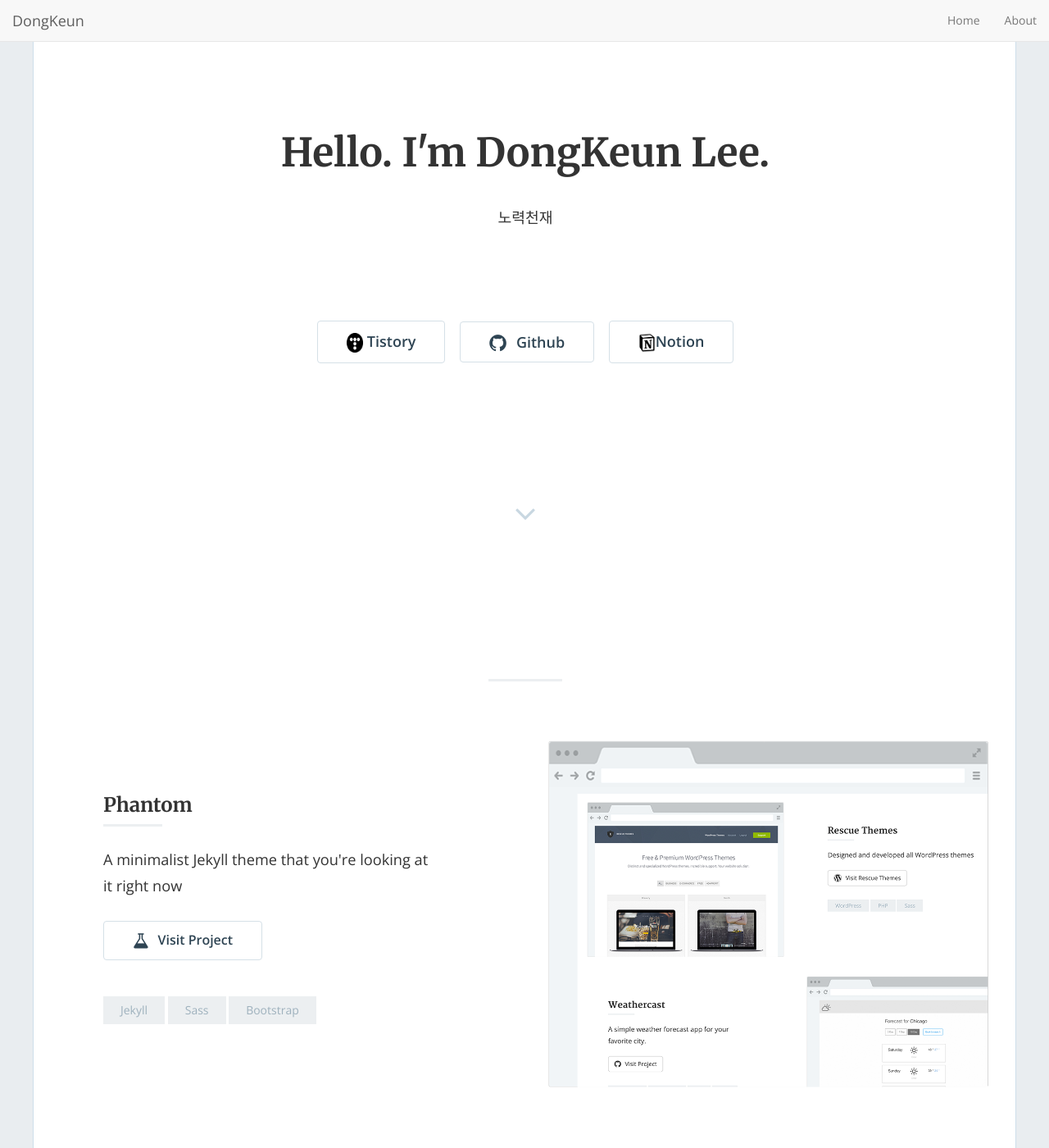
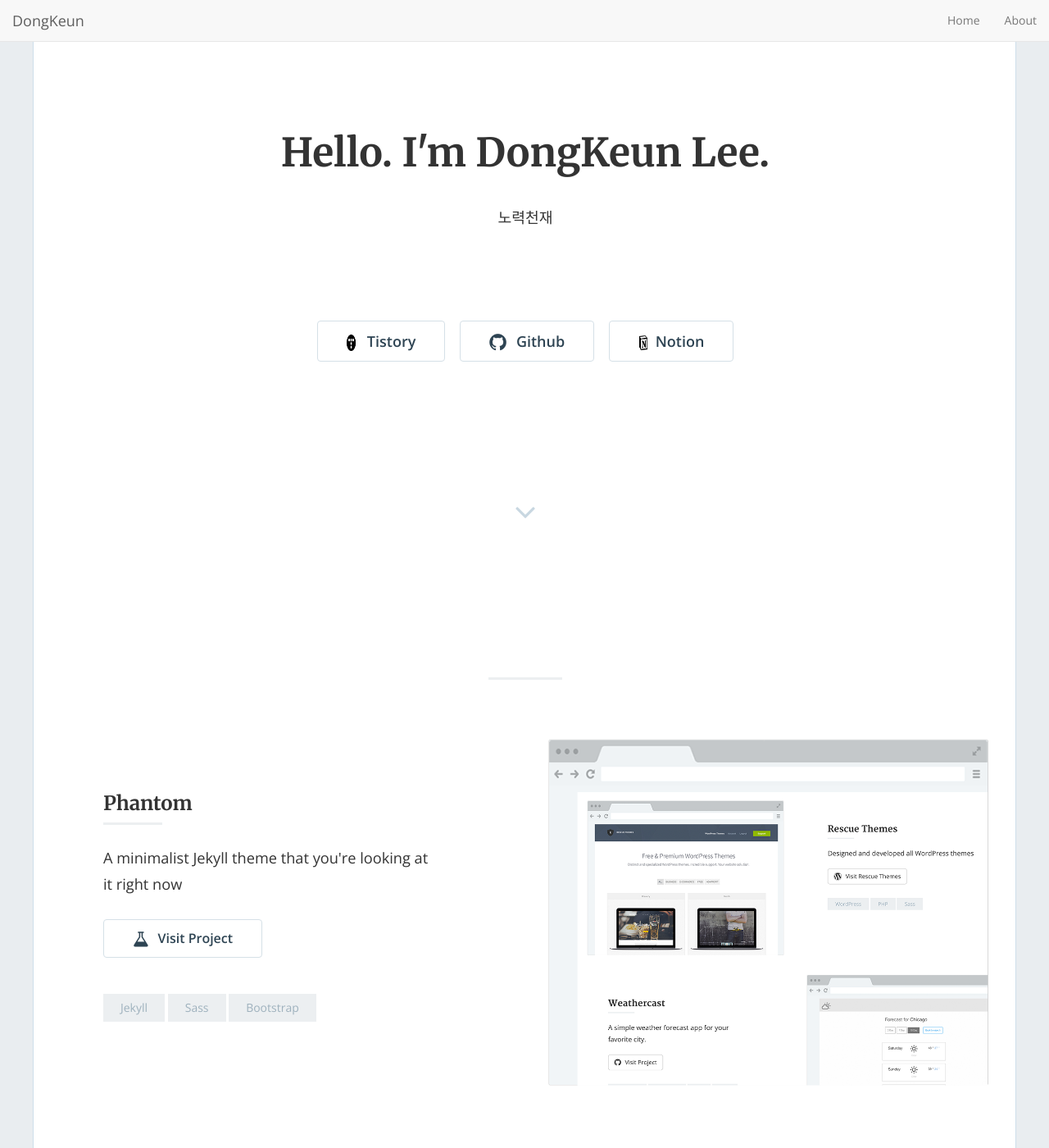
Before and after one commit to DongKeun2/DongKeun2.github.io, a Jekyll site: the page built from index.html, in a window 1280 px wide and 1400 px high. Shown: the whole window at 82% size. Built offline with Jekyll 4.4.1, drawn with Linux system fonts in a browser that asks for light colours; nearby versions of some CDN libraries; the list of posts is cut into pages by our own code.

Commit message:
Update img styling

```diff
--- a/_includes/home-hero.html
+++ b/_includes/home-hero.html
@@ -28,13 +28,13 @@
           <div class="hero-buttons">
 
             {% if site.tistory_username != '' %}
-              <a href="https://{{ site.tistory_username }}.tistory.com"><button class="btn btn-default btn-lg"><img src="{{ site.url }}/img/tistoryIcon.png" alt="tistoryIconImg" style="width: 20.58px; height: 24.8px;"> Tistory</button></a>
+              <a href="https://{{ site.tistory_username }}.tistory.com"><button class="btn btn-default btn-lg"><img src="{{ site.url }}/img/tistoryIcon.png" alt="tistoryIconImg" style="width: 20.58px; height: 20.58px;"> Tistory</button></a>
             {% endif %}
             {% if site.github_username != '' %}
               <a href="https://github.com/{{ site.github_username }}"><button class="btn btn-default btn-lg"><i class="fa fa-github fa-lg"></i>Github</button></a>
             {% endif %}
             {% if site.notion_username != '' %}
-              <a href="https://www.notion.so/{{ site.notion_username }}"><button class="btn btn-default btn-lg"><img src="{{ site.url }}/img/notionIcon.png" alt="tistoryIconImg" style="width: 20.58px; height: 24.8px;"></i>Notion</button></a>
+              <a href="https://www.notion.so/{{ site.notion_username }}"><button class="btn btn-default btn-lg"><img src="{{ site.url }}/img/notionIcon.png" alt="tistoryIconImg" style="width: 20.58px; height: 20.58px;"></i>Notion</button></a>
             {% endif %}
 
           </div>
--- a/css/style.scss
+++ b/css/style.scss
@@ -79,6 +79,9 @@
     box-shadow: 0 1px 0 #b0c5d2;
   }
   i {
+    padding-right: 0.5em;
+  }
+  img {
     padding-right: 0.5em;
   }
   @include bp-xsmall {
```
